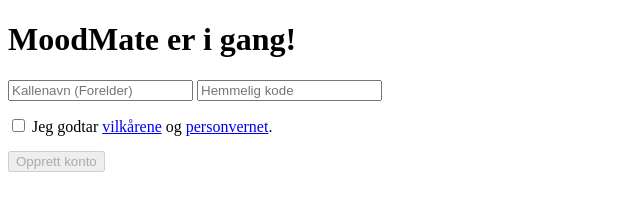
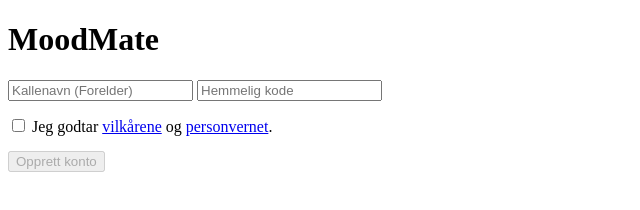
Before and after one commit to HannahEleenN/MM207_MoodMate_app, a plain HTML site: page client/index.html in a window 1280 px wide. Shown: the whole page, without its empty margins (0-640 px from the left). Drawn offline with Linux system fonts and the light colour scheme.

Commit message:
small change UI

```diff
--- a/client/index.html
+++ b/client/index.html
@@ -10,7 +10,7 @@
     </head>
 
     <body>
-        <h1>MoodMate er i gang!</h1>
+        <h1>MoodMate</h1>
 
         <main id="app-root"></main>
 
```
